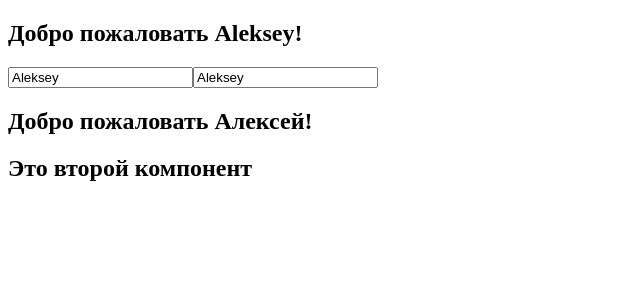
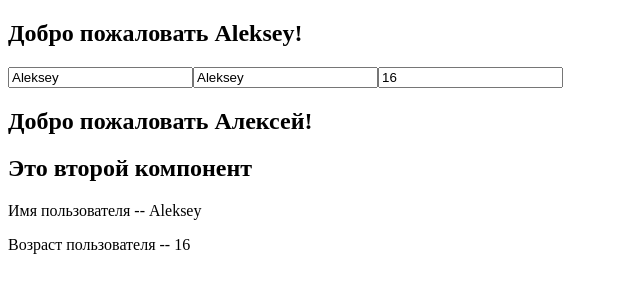
Before and after one commit to AhegaoMaybe/Zombikk, an Angular app in the folder my-app/: page / in a window 1280 px wide. Shown: the top 300 px of the page, without its empty margins (0-640 px from the left). Built offline with nearby package versions, Linux system fonts and the light colour scheme.

Commit message:
Getter setter

```diff
--- a/my-app/src/app/app.component.html
+++ b/my-app/src/app/app.component.html
@@ -2,5 +2,6 @@
     <h2>Добро пожаловать {{name}}!</h2>
     <input type='text' [value]='name'>
     <input type='text' [(ngModel)]='name' placeholder='name'>
-    <app-child></app-child>
+    <input type='number' [(ngModel)]='age' placeholder='age'>
+    <app-child [username]='name' [userAge]="age"></app-child>
 </div>
--- a/my-app/src/app/app.component.ts
+++ b/my-app/src/app/app.component.ts
@@ -6,6 +6,8 @@
   styleUrls: ['./app.component.css']
 })
 export class AppComponent {
-  title = 'my-app'
-  name = 'Aleksey'
+  title = 'my-app';
+  name:string = 'Aleksey';
+  age:number = 16;
+
 }
--- a/my-app/src/app/child/child.component.html
+++ b/my-app/src/app/child/child.component.html
@@ -1,4 +1,6 @@
 <div>
     <h2>Добро пожаловать {{name}}!</h2>
     <h2>Это второй компонент</h2>
+    <p>Имя пользователя -- {{username}}</p>
+    <p>Возраст пользователя -- {{userAge}}</p>
 </div>
--- a/my-app/src/app/child/child.component.ts
+++ b/my-app/src/app/child/child.component.ts
@@ -1,4 +1,4 @@
-import { Component, OnInit } from '@angular/core';
+import { Component, OnInit, Input } from '@angular/core';
 
 @Component({
   selector: 'app-child',
@@ -7,6 +7,23 @@
 })
 export class ChildComponent implements OnInit {
   name = 'Алексей'
+  @Input() username: string;
+  _userAge:number;
+  @Input()
+  set userAge(age:number){
+    if(age<0){
+      this._userAge = 0
+    }
+    else if (age>100){
+      this._userAge = 100
+    }
+    else{
+      this._userAge = age;
+    }
+  }
+  get userAge(){
+    return this._userAge;
+  }
   constructor() { }
 
   ngOnInit() {
```
